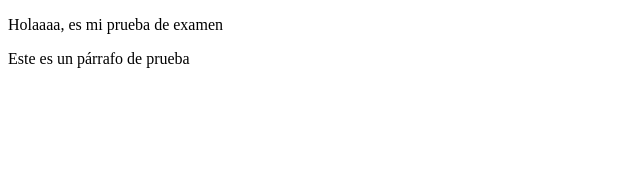
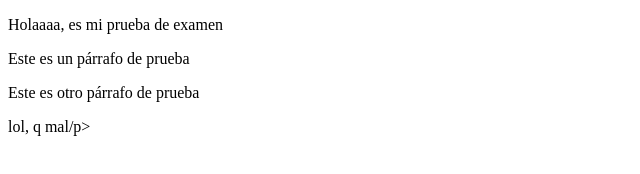
Before and after one commit to Andy-752109/pruueba_git_752109, a plain HTML site: page index.html in a window 1280 px wide. Shown: the whole page, without its empty margins (0-640 px from the left). Drawn offline with Linux system fonts and the light colour scheme.

Commit message:
Segundo intento

```diff
--- a/index.html
+++ b/index.html
@@ -9,5 +9,7 @@
     <p>Holaaaa, es mi prueba de examen</p>
 
     <p>Este es un párrafo de prueba</p>
+    <p>Este es otro párrafo de prueba</p>
+    <p>lol, q mal/p>
 </body>
 </html>
```
